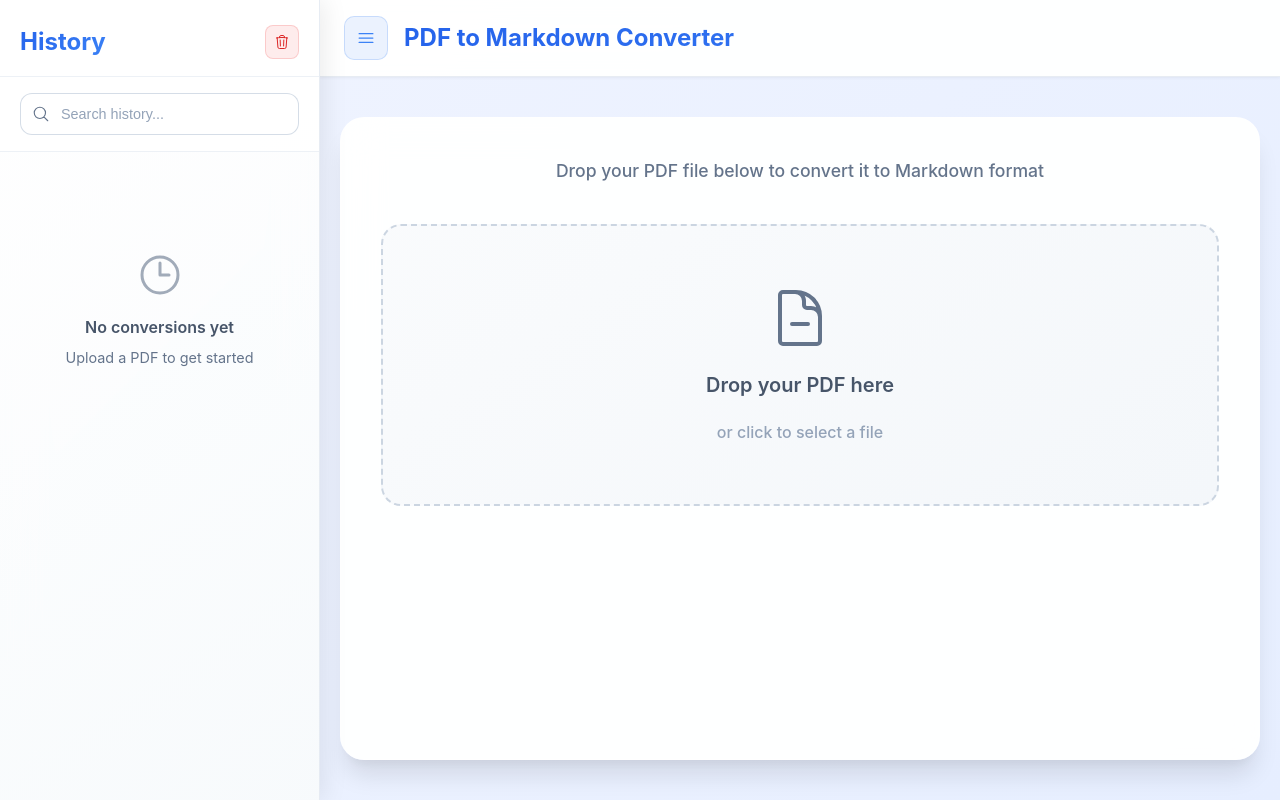
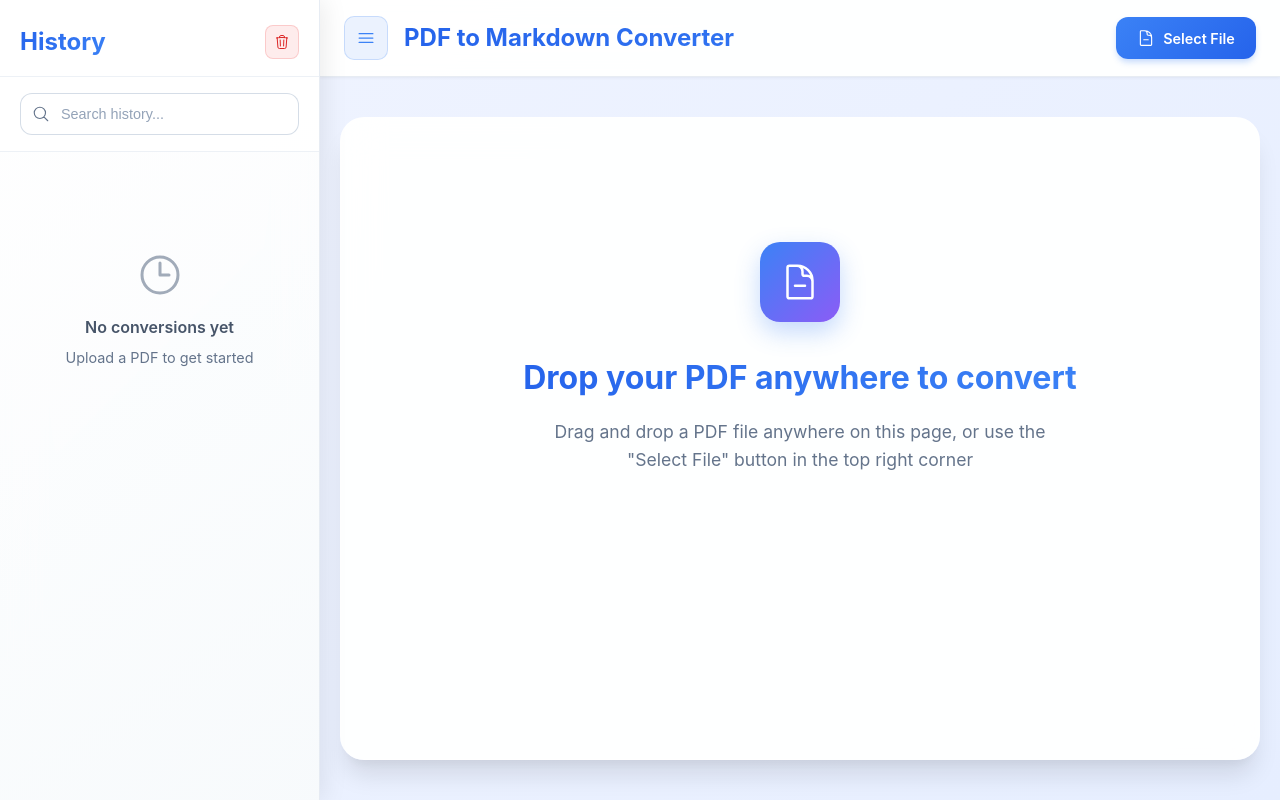
Before and after one commit to wizd/pdf3md, a React (Vite) app: page / in a window 1280 px wide. Built offline with nearby package versions, Linux system fonts and the light colour scheme.

Commit message:
delete button

```diff
--- a/src/App.css
+++ b/src/App.css
@@ -90,6 +90,41 @@ body {
   background-clip: text;
 }
 
+.file-select-btn {
+  background: linear-gradient(135deg, #3b82f6 0%, #2563eb 100%);
+  color: white;
+  border: none;
+  padding: 12px 20px;
+  border-radius: 12px;
+  font-size: 0.9rem;
+  font-weight: 600;
+  cursor: pointer;
+  transition: all 0.3s ease;
+  display: flex;
+  align-items: center;
+  gap: 8px;
+  box-shadow: 0 4px 6px -1px rgba(59, 130, 246, 0.3);
+  min-width: 140px;
+  justify-content: center;
+}
+
+.file-select-btn:hover:not(:disabled) {
+  background: linear-gradient(135deg, #2563eb 0%, #1d4ed8 100%);
+  transform: translateY(-2px);
+  box-shadow: 0 8px 25px -5px rgba(59, 130, 246, 0.4);
+}
+
+.file-select-btn:disabled {
+  opacity: 0.6;
+  cursor: not-allowed;
+  transform: none;
+}
+
+.file-select-btn svg {
+  width: 18px;
+  height: 18px;
+}
+
 .container {
   flex: 1;
   width: 100%;
@@ -100,6 +135,34 @@ body {
   min-width: 0;
   display: flex;
   flex-direction: column;
+  position: relative;
+}
+
+.universal-drop-zone {
+  transition: all 0.3s ease;
+}
+
+.universal-drop-zone.dragging {
+  background: linear-gradient(135deg, rgba(59, 130, 246, 0.05) 0%, rgba(147, 197, 253, 0.05) 100%);
+}
+
+.universal-drop-zone.dragging::before {
+  content: '';
+  position: absolute;
+  top: 0;
+  left: 0;
+  right: 0;
+  bottom: 0;
+  border: 3px dashed #3b82f6;
+  border-radius: 20px;
+  background: rgba(59, 130, 246, 0.05);
+  z-index: 1;
+  pointer-events: none;
+}
+
+.universal-drop-zone.dragging .app-wrapper {
+  position: relative;
+  z-index: 2;
 }
 
 .app-wrapper {
@@ -218,11 +281,61 @@ body {
   color: #64748b;
 }
 
+.welcome-content {
+  display: flex;
+  flex-direction: column;
+  align-items: center;
+  justify-content: center;
+  text-align: center;
+  padding: 80px 40px;
+  min-height: 400px;
+}
+
+.welcome-icon {
+  width: 80px;
+  height: 80px;
+  background: linear-gradient(135deg, #3b82f6 0%, #8b5cf6 100%);
+  border-radius: 20px;
+  display: flex;
+  align-items: center;
+  justify-content: center;
+  margin-bottom: 32px;
+  box-shadow: 0 10px 25px rgba(59, 130, 246, 0.3);
+}
+
+.welcome-icon svg {
+  width: 40px;
+  height: 40px;
+  color: white;
+}
+
+.welcome-content h2 {
+  font-size: 2rem;
+  font-weight: 700;
+  color: #1e293b;
+  margin: 0 0 16px;
+  background: linear-gradient(135deg, #2563eb 0%, #3b82f6 100%);
+  -webkit-background-clip: text;
+  -webkit-text-fill-color: transparent;
+  background-clip: text;
+}
+
+.welcome-content p {
+  font-size: 1.1rem;
+  color: #64748b;
+  margin: 0;
+  max-width: 500px;
+  line-height: 1.6;
+}
+
 .loading-content {
   display: flex;
   flex-direction: column;
   align-items: center;
   gap: 24px;
+  padding: 80px 40px;
+  min-height: 400px;
+  justify-content: center;
 }
 
 .loading-spinner {
@@ -434,6 +547,14 @@ pre {
   .loading-text span {
     color: #94a3b8;
   }
+
+  .welcome-content h2 {
+    color: #e2e8f0;
+  }
+
+  .welcome-content p {
+    color: #94a3b8;
+  }
 }
 
 /* Responsive design */
--- a/src/App.jsx
+++ b/src/App.jsx
@@ -232,6 +232,19 @@ function App() {
     }
   }
 
+  const handleDeleteHistory = (itemId) => {
+    setHistory(prevHistory => {
+      const newHistory = prevHistory.filter(item => item.id !== itemId)
+      return newHistory
+    })
+
+    // If the deleted item was selected, clear the selection
+    if (selectedHistoryId === itemId) {
+      setSelectedHistoryId(null)
+      setMarkdown('')
+    }
+  }
+
   const toggleSidebar = () => {
     setSidebarOpen(!sidebarOpen)
   }
@@ -271,6 +284,7 @@ function App() {
           onSelectHistory={handleSelectHistory}
           selectedHistoryId={selectedHistoryId}
           onClearHistory={handleClearHistory}
+          onDeleteHistory={handleDeleteHistory}
         />
       )}
 
@@ -288,21 +302,25 @@ function App() {
           <div className="app-title">
             <h1>PDF to Markdown Converter</h1>
           </div>
-        </div>
-
-        <div className="container">
-          <div className="app-wrapper">
-            <div className="header">
-              <p>Drop your PDF file below to convert it to Markdown format</p>
+          <button
+            className="file-select-btn"
+            onClick={() => !isLoading && fileInputRef.current?.click()}
+            disabled={isLoading}
+            title="Select PDF file"
+          >
+            <svg xmlns="http://www.w3.org/2000/svg" fill="none" viewBox="0 0 24 24" strokeWidth={1.5} stroke="currentColor">
+              <path strokeLinecap="round" strokeLinejoin="round" d="M19.5 14.25v-2.625a3.375 3.375 0 0 0-3.375-3.375h-1.5A1.125 1.125 0 0 1 13.5 7.125v-1.5a3.375 3.375 0 0 0-3.375-3.375H8.25m6.75 12H9m1.5-12H5.625c-.621 0-1.125.504-1.125 1.125v17.25c0 .621.504 1.125 1.125 1.125h12.75c.621 0 1.125-.504 1.125-1.125V11.25a9 9 0 0 0-9-9Z" />
+            </svg>
+            Select File
+          </button>
         </div>
 
         <div
-              className={`drop-zone ${isDragging ? 'dragging' : ''} ${isLoading ? 'loading' : ''}`}
+          className={`container universal-drop-zone ${isDragging ? 'dragging' : ''} ${isLoading ? 'loading' : ''}`}
           onDrop={handleDrop}
           onDragOver={handleDragOver}
           onDragEnter={handleDragEnter}
           onDragLeave={handleDragLeave}
-              onClick={() => !isLoading && fileInputRef.current?.click()}
         >
           <input
             type="file"
@@ -313,7 +331,20 @@ function App() {
             disabled={isLoading}
           />
 
-              {isLoading ? (
+          <div className="app-wrapper">
+            {!markdown && !isLoading && (
+              <div className="welcome-content">
+                <div className="welcome-icon">
+                  <svg xmlns="http://www.w3.org/2000/svg" fill="none" viewBox="0 0 24 24" strokeWidth={1.5} stroke="currentColor">
+                    <path strokeLinecap="round" strokeLinejoin="round" d="M19.5 14.25v-2.625a3.375 3.375 0 0 0-3.375-3.375h-1.5A1.125 1.125 0 0 1 13.5 7.125v-1.5a3.375 3.375 0 0 0-3.375-3.375H8.25m6.75 12H9m1.5-12H5.625c-.621 0-1.125.504-1.125 1.125v17.25c0 .621.504 1.125 1.125 1.125h12.75c.621 0 1.125-.504 1.125-1.125V11.25a9 9 0 0 0-9-9Z" />
+                  </svg>
+                </div>
+                <h2>Drop your PDF anywhere to convert</h2>
+                <p>Drag and drop a PDF file anywhere on this page, or use the "Select File" button in the top right corner</p>
+              </div>
+            )}
+
+            {isLoading && (
               <div className="loading-content">
                 <div className="loading-visual">
                   <div className="progress-ring">
@@ -367,16 +398,7 @@ function App() {
                   </div>
                 </div>
               </div>
-              ) : (
-                <>
-                  <svg xmlns="http://www.w3.org/2000/svg" fill="none" viewBox="0 0 24 24" strokeWidth={1.5} stroke="currentColor">
-                    <path strokeLinecap="round" strokeLinejoin="round" d="M19.5 14.25v-2.625a3.375 3.375 0 0 0-3.375-3.375h-1.5A1.125 1.125 0 0 1 13.5 7.125v-1.5a3.375 3.375 0 0 0-3.375-3.375H8.25m6.75 12H9m1.5-12H5.625c-.621 0-1.125.504-1.125 1.125v17.25c0 .621.504 1.125 1.125 1.125h12.75c.621 0 1.125-.504 1.125-1.125V11.25a9 9 0 0 0-9-9Z" />
-                  </svg>
-                  <p>Drop your PDF here</p>
-                  <span className="sub-text">or click to select a file</span>
-                </>
             )}
-            </div>
 
             {markdown && !isLoading && (
               <div className="markdown-container">
--- a/src/components/Sidebar.css
+++ b/src/components/Sidebar.css
@@ -224,6 +224,15 @@
   align-items: flex-start;
   gap: 12px;
   margin-bottom: 8px;
+  position: relative;
+}
+
+.file-section {
+  display: flex;
+  flex-direction: column;
+  align-items: center;
+  gap: 6px;
+  flex-shrink: 0;
 }
 
 .file-icon {
@@ -246,6 +255,35 @@
 .file-info {
   flex: 1;
   min-width: 0;
+}
+
+.delete-item-btn {
+  background: rgba(239, 68, 68, 0.1);
+  border: 1px solid rgba(239, 68, 68, 0.2);
+  color: #dc2626;
+  padding: 6px;
+  border-radius: 6px;
+  cursor: pointer;
+  transition: all 0.2s ease;
+  display: flex;
+  align-items: center;
+  justify-content: center;
+  opacity: 1;
+  transform: scale(1);
+  flex-shrink: 0;
+  width: 24px;
+  height: 24px;
+}
+
+.delete-item-btn:hover {
+  background: rgba(239, 68, 68, 0.2);
+  border-color: rgba(239, 68, 68, 0.4);
+  transform: scale(1.05);
+}
+
+.delete-item-btn svg {
+  width: 14px;
+  height: 14px;
 }
 
 .filename {
--- a/src/components/Sidebar.jsx
+++ b/src/components/Sidebar.jsx
@@ -1,7 +1,7 @@
 import { useState, useEffect } from 'react'
 import './Sidebar.css'
 
-const Sidebar = ({ history, onSelectHistory, selectedHistoryId, onClearHistory }) => {
+const Sidebar = ({ history, onSelectHistory, selectedHistoryId, onClearHistory, onDeleteHistory }) => {
   const [searchTerm, setSearchTerm] = useState('')
   const [filteredHistory, setFilteredHistory] = useState(history)
 
@@ -74,6 +74,13 @@ const Sidebar = ({ history, onSelectHistory, selectedHistoryId, onClearHistory }
 
   const groupedHistory = groupHistoryByDate(filteredHistory)
 
+  const handleDeleteItem = (e, itemId) => {
+    e.stopPropagation() // Prevent triggering the item selection
+    if (window.confirm('Are you sure you want to delete this conversion from history?')) {
+      onDeleteHistory(itemId)
+    }
+  }
+
   const renderHistoryGroup = (title, items) => {
     if (items.length === 0) return null
 
@@ -87,10 +94,21 @@ const Sidebar = ({ history, onSelectHistory, selectedHistoryId, onClearHistory }
             onClick={() => onSelectHistory(item)}
           >
             <div className="history-item-header">
-              <div className="file-icon">
-                <svg xmlns="http://www.w3.org/2000/svg" fill="none" viewBox="0 0 24 24" strokeWidth={1.5} stroke="currentColor">
-                  <path strokeLinecap="round" strokeLinejoin="round" d="M19.5 14.25v-2.625a3.375 3.375 0 0 0-3.375-3.375h-1.5A1.125 1.125 0 0 1 13.5 7.125v-1.5a3.375 3.375 0 0 0-3.375-3.375H8.25m0 12.75h7.5m-7.5-3H12M9 5.25v1.5H6.75a1.125 1.125 0 0 0-1.125 1.125v4.25c0 .621.504 1.125 1.125 1.125h2.25m8.25-6a9 9 0 1 1-18 0 9 9 0 0 1 18 0Z" />
-                </svg>
+              <div className="file-section">
+                <div className="file-icon">
+                  <svg xmlns="http://www.w3.org/2000/svg" fill="none" viewBox="0 0 24 24" strokeWidth={1.5} stroke="currentColor">
+                    <path strokeLinecap="round" strokeLinejoin="round" d="M19.5 14.25v-2.625a3.375 3.375 0 0 0-3.375-3.375h-1.5A1.125 1.125 0 0 1 13.5 7.125v-1.5a3.375 3.375 0 0 0-3.375-3.375H8.25m6.75 12H9m1.5-12H5.625c-.621 0-1.125.504-1.125 1.125v17.25c0 .621.504 1.125 1.125 1.125h12.75c.621 0 1.125-.504 1.125-1.125V11.25a9 9 0 0 0-9-9Z" />
+                  </svg>
+                </div>
+                <button
+                  className="delete-item-btn"
+                  onClick={(e) => handleDeleteItem(e, item.id)}
+                  title="Delete this conversion"
+                >
+                  <svg xmlns="http://www.w3.org/2000/svg" fill="none" viewBox="0 0 24 24" strokeWidth={1.5} stroke="currentColor">
+                    <path strokeLinecap="round" strokeLinejoin="round" d="M6 18 18 6M6 6l12 12" />
+                  </svg>
+                </button>
               </div>
               <div className="file-info">
                 <div className="filename" title={item.filename}>{item.filename}</div>
```
Lines whose indentation alone changed are shown as unchanged.
